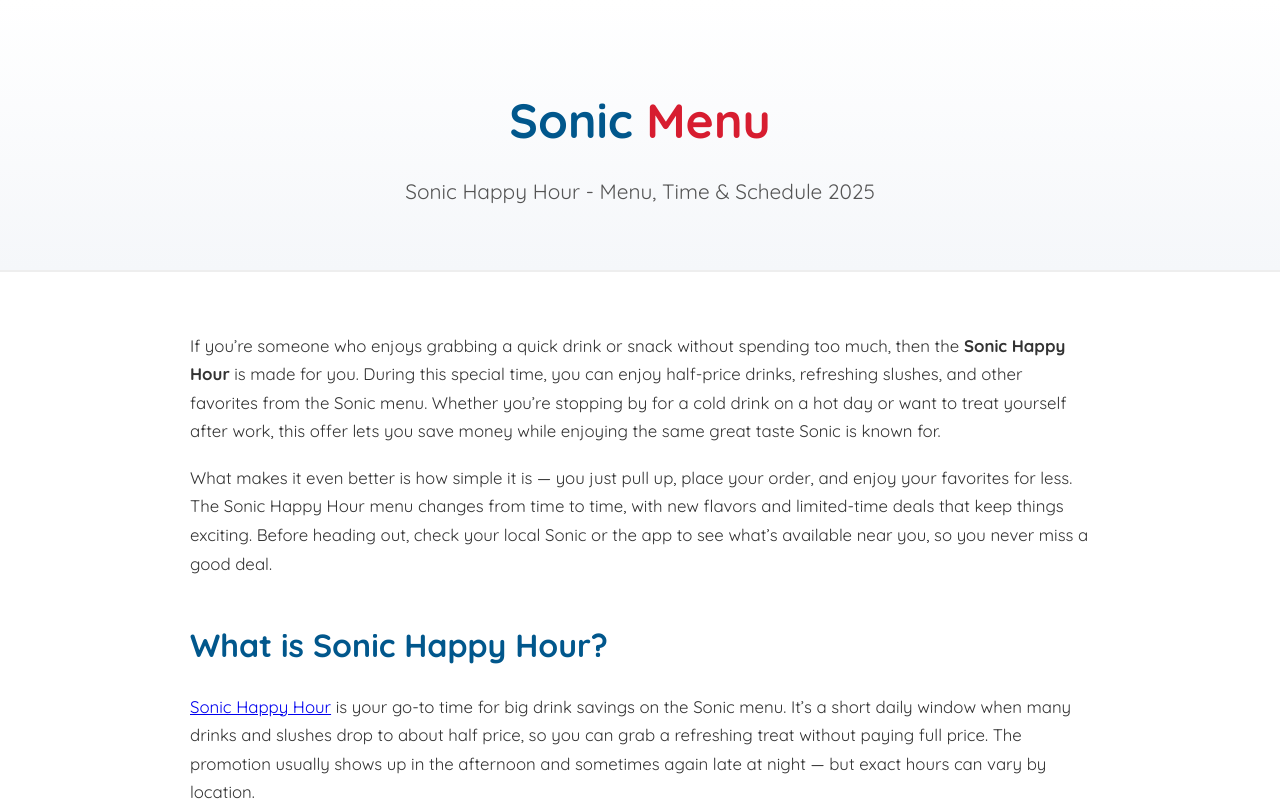
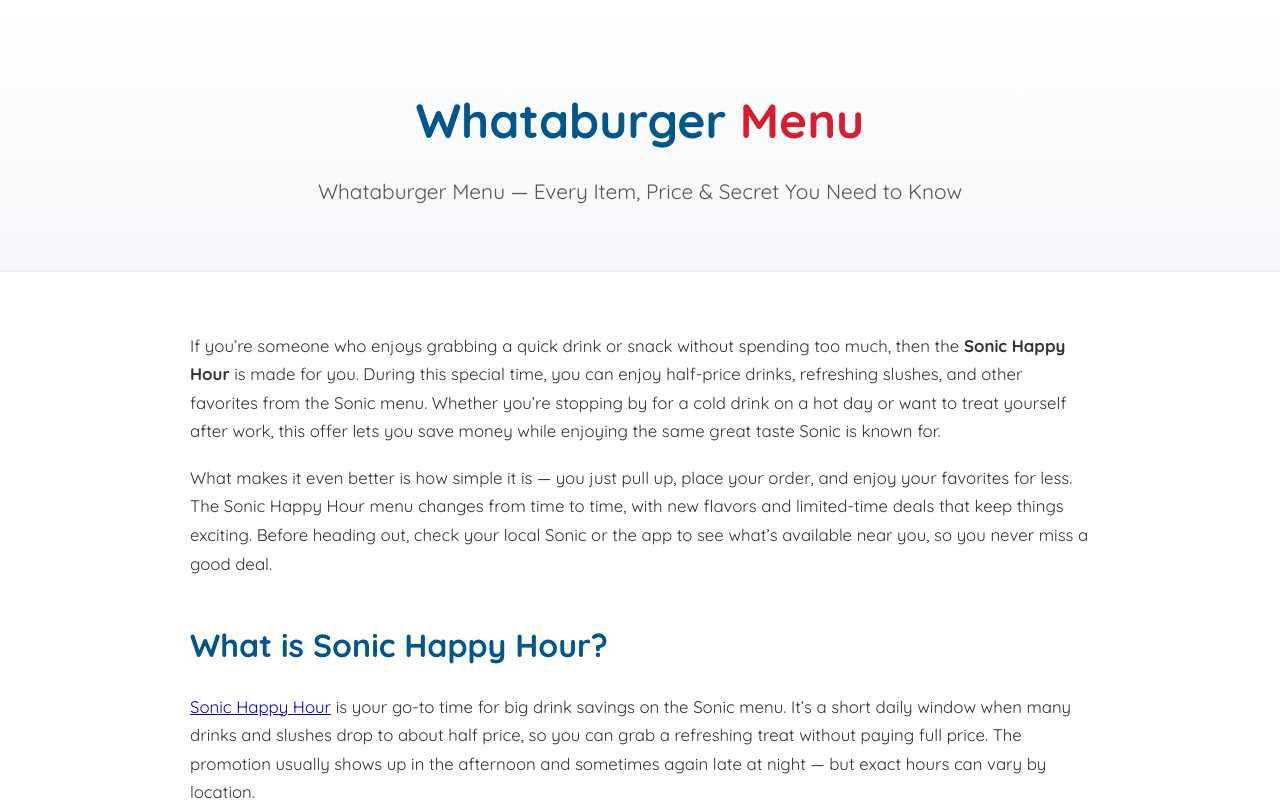
Before and after one commit to whataburgermenuusa/menu-with-prices, a plain HTML site: page index.html in a window 1280 px wide. Shown: the top 810 px of the page. Drawn offline with Linux system fonts and the light colour scheme.

Commit message:
index.html

```diff
--- a/index.html
+++ b/index.html
@@ -3,7 +3,7 @@
 <head>
   <meta charset="UTF-8" />
   <meta name="viewport" content="width=device-width, initial-scale=1.0" />
-  <title>Sonic Menu - Sonic Happy Hour 2025</title>
+  <title>Whataburger Menu — Every Item, Price & Secret You Need to Know</title>
   <link rel="preconnect" href="https://fonts.googleapis.com">
   <link rel="preconnect" href="https://fonts.gstatic.com" crossorigin>
   <link href="https://fonts.googleapis.com/css2?family=Quicksand:wght@400;600;700&display=swap" rel="stylesheet">
@@ -13,8 +13,8 @@
 
   <!-- Header / Logo -->
   <header class="hero-section">
-    <h1 class="logo">Sonic <span>Menu</span></h1>
-    <p class="subtitle">Sonic Happy Hour - Menu, Time & Schedule 2025</p>
+    <h1 class="logo">Whataburger <span>Menu</span></h1>
+    <p class="subtitle">Whataburger Menu — Every Item, Price & Secret You Need to Know</p>
   </header>
 
   <!-- Content Section -->
```
